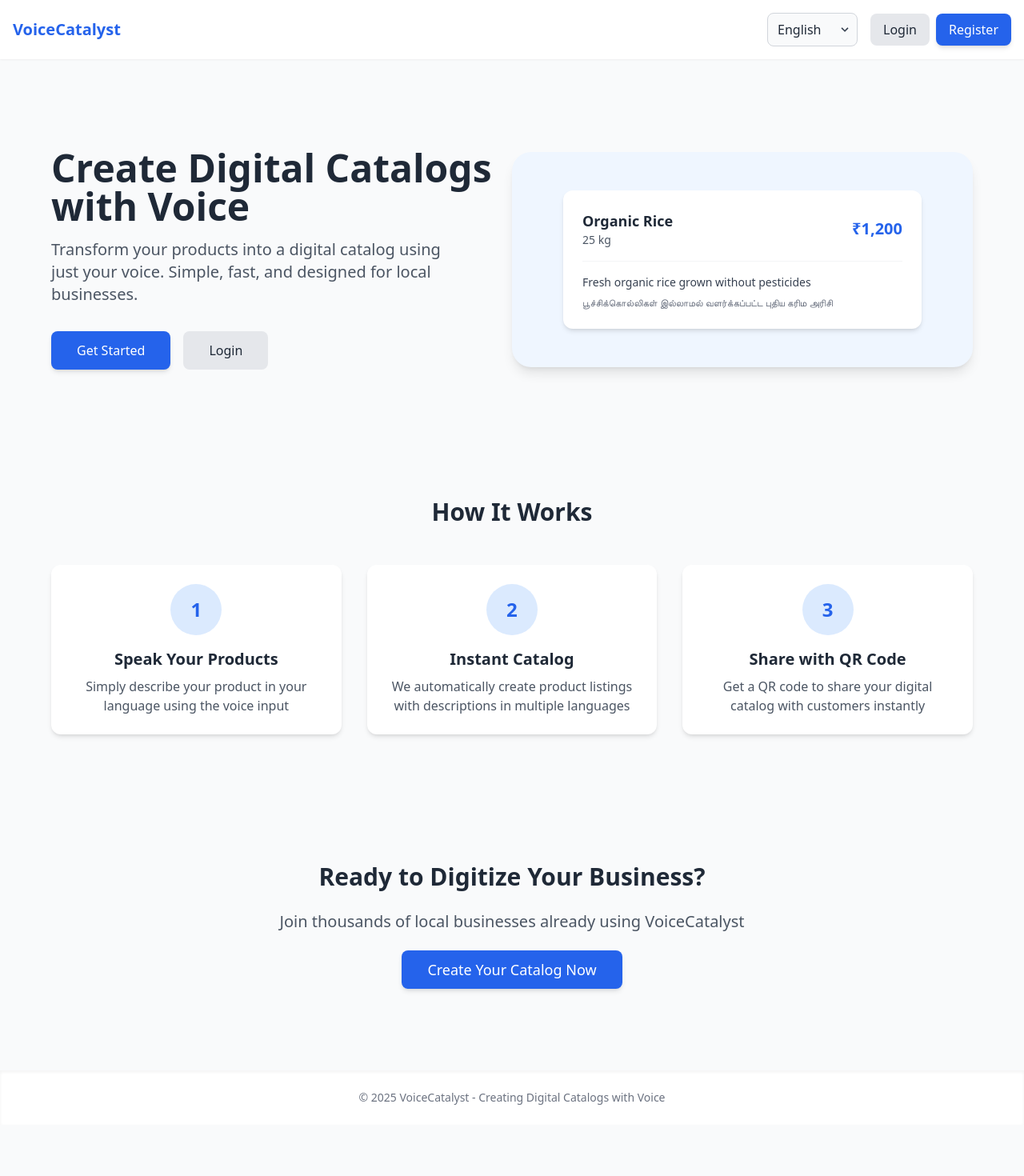
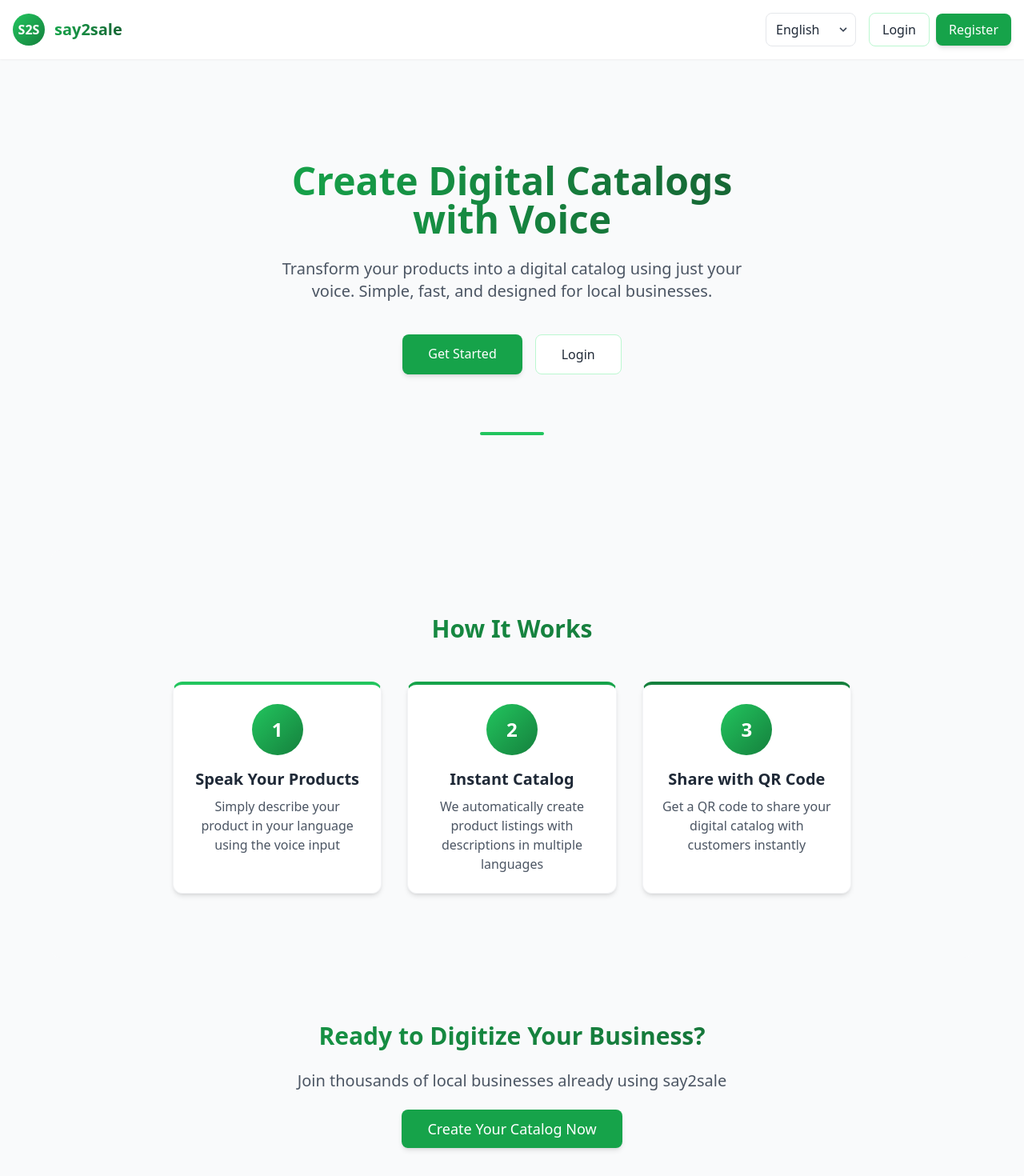
Before and after one commit to Magicalprince/HACKINFINITY-, a React (Create React App) app in the folder voice-catalyst/: page / in a window 1280 px wide. Shown: the top 1470 px of the page at 80% size. Before the commit the page ends 1406 px from the top, so only its background shows below. Built offline with nearby package versions, Linux system fonts and the light colour scheme.

Commit message:
commit 2
full interface but theme updation needed

```diff
--- a/voice-catalyst/public/index.html
+++ b/voice-catalyst/public/index.html
@@ -4,10 +4,10 @@
     <meta charset="utf-8" />
     <link rel="icon" href="%PUBLIC_URL%/favicon.ico" />
     <meta name="viewport" content="width=device-width, initial-scale=1" />
-    <meta name="theme-color" content="#000000" />
+    <meta name="theme-color" content="#10B981" />
     <meta
       name="description"
-      content="Web site created using create-react-app"
+      content="say2sale - Create Digital Catalogs with Voice"
     />
     <link rel="apple-touch-icon" href="%PUBLIC_URL%/logo192.png" />
     <!--
@@ -24,7 +24,8 @@
       work correctly both with client-side routing and a non-root public URL.
       Learn how to configure a non-root public URL by running `npm run build`.
     -->
-    <title>React App</title>
+    <title>say2sale - Create Digital Catalogs with Voice</title>
+    <link href="https://fonts.googleapis.com/css2?family=Inter:wght@400;500;600;700&display=swap" rel="stylesheet">
   </head>
   <body>
     <noscript>You need to enable JavaScript to run this app.</noscript>
--- a/voice-catalyst/src/components/Header.tsx
+++ b/voice-catalyst/src/components/Header.tsx
@@ -19,14 +19,17 @@ const Header: React.FC<HeaderProps> = ({
     <header className="bg-white shadow-sm py-4">
       <div className="container mx-auto px-4 flex items-center justify-between">
         <Link to="/" className="flex items-center">
-          <span className="text-blue-600 font-bold text-xl">VoiceCatalyst</span>
+          <div className="w-10 h-10 rounded-full gradient-bg flex items-center justify-center text-white font-bold mr-3">
+            S2S
+          </div>
+          <span className="text-gradient font-bold text-xl">say2sale</span>
         </Link>
 
         <div className="flex items-center space-x-4">
           {/* Language Selector */}
           <div className="relative">
             <select
-              className="appearance-none bg-gray-50 border border-gray-300 rounded-lg py-2 px-3 pr-8 focus:outline-none focus:ring-2 focus:ring-blue-500"
+              className="appearance-none bg-white border border-gray-200 rounded-lg py-2 px-3 pr-8 focus:outline-none focus:ring-2 focus:ring-green-500"
               value={currentLanguage}
               onChange={(e) => onLanguageChange(e.target.value)}
             >
--- a/voice-catalyst/src/components/Layout.tsx
+++ b/voice-catalyst/src/components/Layout.tsx
@@ -33,8 +33,16 @@ const Layout: React.FC<LayoutProps> = ({
       </main>
 
       <footer className="bg-white shadow-inner py-6">
-        <div className="container mx-auto px-4 text-center text-gray-500 text-sm">
-          &copy; {new Date().getFullYear()} VoiceCatalyst - Creating Digital Catalogs with Voice
+        <div className="container mx-auto px-4 text-center">
+          <div className="flex justify-center items-center mb-4">
+            <div className="w-8 h-8 rounded-full gradient-bg flex items-center justify-center text-white font-bold text-xs mr-2">
+              S2S
+            </div>
+            <span className="text-gradient font-bold text-lg">say2sale</span>
+          </div>
+          <p className="text-gray-500 text-sm">
+            &copy; {new Date().getFullYear()} say2sale - Creating Digital Catalogs with Voice
+          </p>
         </div>
       </footer>
     </div>
--- a/voice-catalyst/src/components/ProductCard.tsx
+++ b/voice-catalyst/src/components/ProductCard.tsx
@@ -20,7 +20,7 @@ const ProductCard: React.FC<ProductCardProps> = ({
         <h3 className="text-xl font-semibold text-gray-800">{product.name}</h3>
         <div className="flex justify-between items-center mt-2">
           <span className="text-gray-600">{product.quantity}</span>
-          <span className="font-bold text-lg text-blue-600">₹{product.price.toLocaleString()}</span>
+          <span className="font-bold text-lg text-green-600">₹{product.price.toLocaleString()}</span>
         </div>
       </div>
 
@@ -37,7 +37,7 @@ const ProductCard: React.FC<ProductCardProps> = ({
         <div className="mt-4 pt-4 border-t border-gray-200 flex justify-end space-x-2">
           <button
             onClick={() => onEdit && onEdit(product)}
-            className="px-3 py-1 bg-blue-100 text-blue-700 rounded hover:bg-blue-200 transition-colors"
+            className="px-3 py-1 gradient-bg text-white rounded hover:opacity-90 transition-opacity"
           >
             Edit
           </button>
--- a/voice-catalyst/src/index.css
+++ b/voice-catalyst/src/index.css
@@ -13,18 +13,26 @@
     @apply px-4 py-2 rounded-lg font-medium transition-all duration-200;
   }
   .btn-primary {
-    @apply bg-blue-600 hover:bg-blue-700 text-white shadow-md hover:shadow-lg;
+    @apply bg-green-600 hover:bg-green-700 text-white shadow-md hover:shadow-lg;
   }
   .btn-secondary {
-    @apply bg-gray-200 hover:bg-gray-300 text-gray-800;
+    @apply bg-white border border-green-200 hover:bg-green-50 text-gray-800 hover:text-green-700;
   }
   .card {
-    @apply bg-white rounded-xl shadow-md p-6;
+    @apply bg-white rounded-xl shadow-md p-6 border border-gray-100 hover:border-green-100 transition-all;
   }
   .form-input {
-    @apply w-full px-3 py-2 border border-gray-300 rounded-lg focus:outline-none focus:ring-2 focus:ring-blue-500 focus:border-transparent;
+    @apply w-full px-3 py-2 border border-gray-300 rounded-lg focus:outline-none focus:ring-2 focus:ring-green-500 focus:border-transparent;
   }
   .form-label {
     @apply block text-sm font-medium text-gray-700 mb-1;
   }
+
+  .gradient-bg {
+    @apply bg-gradient-to-br from-green-500 to-green-700;
+  }
+
+  .text-gradient {
+    @apply bg-clip-text text-transparent bg-gradient-to-r from-green-600 to-green-800;
+  }
 }
--- a/voice-catalyst/src/pages/LandingPage.tsx
+++ b/voice-catalyst/src/pages/LandingPage.tsx
@@ -7,16 +7,16 @@ const LandingPage: React.FC = () => {
     <Layout>
       <div className="max-w-6xl mx-auto">
         {/* Hero Section */}
-        <div className="flex flex-col md:flex-row items-center justify-between py-12 md:py-20">
-          <div className="w-full md:w-1/2 mb-10 md:mb-0">
-            <h1 className="text-4xl md:text-5xl font-bold text-gray-800 mb-4">
+        <div className="flex flex-col items-center justify-center py-16 md:py-24 text-center">
+          <div className="w-full max-w-xl mb-8">
+            <h1 className="text-4xl md:text-5xl font-bold mb-6 text-gradient">
               Create Digital Catalogs with Voice
             </h1>
-            <p className="text-xl text-gray-600 mb-8 max-w-lg">
+            <p className="text-xl text-gray-600 mb-10">
               Transform your products into a digital catalog using just your voice.
               Simple, fast, and designed for local businesses.
             </p>
-            <div className="flex space-x-4">
+            <div className="flex flex-col md:flex-row space-y-4 md:space-y-0 md:space-x-4 justify-center">
               <Link
                 to="/register"
                 className="btn btn-primary text-center px-8 py-3"
@@ -32,36 +32,19 @@ const LandingPage: React.FC = () => {
             </div>
           </div>
 
-          <div className="w-full md:w-1/2">
-            <div className="relative">
-              {/* This would be an image in production */}
-              <div className="bg-blue-50 rounded-3xl p-8 md:p-12 shadow-lg flex items-center justify-center">
-                <div className="w-full max-w-md p-6 bg-white rounded-xl shadow-md">
-                  <div className="flex justify-between items-center mb-4">
-                    <div>
-                      <h3 className="font-bold text-lg text-gray-800">Organic Rice</h3>
-                      <p className="text-gray-600 text-sm">25 kg</p>
-                    </div>
-                    <p className="font-bold text-xl text-blue-600">₹1,200</p>
-                  </div>
-                  <div className="border-t border-gray-100 pt-4">
-                    <p className="text-gray-700 text-sm mb-2">Fresh organic rice grown without pesticides</p>
-                    <p className="text-gray-500 text-xs">பூச்சிக்கொல்லிகள் இல்லாமல் வளர்க்கப்பட்ட புதிய கரிம அரிசி</p>
-                  </div>
-                </div>
-              </div>
-            </div>
+          <div className="w-full max-w-md mt-10">
+            <div className="h-1 w-20 bg-green-500 mx-auto mb-12 rounded-full"></div>
           </div>
         </div>
 
         {/* Features */}
-        <div className="py-12 md:py-20">
-          <h2 className="text-3xl font-bold text-center mb-12 text-gray-800">How It Works</h2>
+        <div className="py-12 md:py-20 bg-gray-50 rounded-xl">
+          <h2 className="text-3xl font-bold text-center mb-12 text-gradient">How It Works</h2>
 
-          <div className="grid grid-cols-1 md:grid-cols-3 gap-8">
-            <div className="card text-center">
+          <div className="grid grid-cols-1 md:grid-cols-3 gap-8 max-w-4xl mx-auto px-6">
+            <div className="card text-center border-t-4 border-t-green-500">
               <div className="mb-4 flex justify-center">
-                <div className="w-16 h-16 bg-blue-100 rounded-full flex items-center justify-center text-blue-600 text-2xl font-bold">
+                <div className="w-16 h-16 gradient-bg rounded-full flex items-center justify-center text-white text-2xl font-bold">
                   1
                 </div>
               </div>
@@ -69,9 +52,9 @@ const LandingPage: React.FC = () => {
               <p className="text-gray-600">Simply describe your product in your language using the voice input</p>
             </div>
 
-            <div className="card text-center">
+            <div className="card text-center border-t-4 border-t-green-600">
               <div className="mb-4 flex justify-center">
-                <div className="w-16 h-16 bg-blue-100 rounded-full flex items-center justify-center text-blue-600 text-2xl font-bold">
+                <div className="w-16 h-16 gradient-bg rounded-full flex items-center justify-center text-white text-2xl font-bold">
                   2
                 </div>
               </div>
@@ -79,9 +62,9 @@ const LandingPage: React.FC = () => {
               <p className="text-gray-600">We automatically create product listings with descriptions in multiple languages</p>
             </div>
 
-            <div className="card text-center">
+            <div className="card text-center border-t-4 border-t-green-700">
               <div className="mb-4 flex justify-center">
-                <div className="w-16 h-16 bg-blue-100 rounded-full flex items-center justify-center text-blue-600 text-2xl font-bold">
+                <div className="w-16 h-16 gradient-bg rounded-full flex items-center justify-center text-white text-2xl font-bold">
                   3
                 </div>
               </div>
@@ -93,9 +76,9 @@ const LandingPage: React.FC = () => {
 
         {/* Call to Action */}
         <div className="py-12 md:py-20 text-center">
-          <h2 className="text-3xl font-bold mb-6 text-gray-800">Ready to Digitize Your Business?</h2>
+          <h2 className="text-3xl font-bold mb-6 text-gradient">Ready to Digitize Your Business?</h2>
           <p className="text-xl text-gray-600 mb-8 max-w-2xl mx-auto">
-            Join thousands of local businesses already using VoiceCatalyst
+            Join thousands of local businesses already using say2sale
           </p>
           <Link
             to="/register"
--- a/voice-catalyst/src/pages/LoginPage.tsx
+++ b/voice-catalyst/src/pages/LoginPage.tsx
@@ -49,7 +49,7 @@ const LoginPage: React.FC = () => {
   return (
     <Layout showLoginButton={false}>
       <div className="max-w-md mx-auto">
-        <h1 className="text-3xl font-bold text-center mb-6">Login to Your Account</h1>
+        <h1 className="text-3xl font-bold text-center mb-6 text-gradient">Login to Your Account</h1>
 
         <div className="card">
           {error && (
@@ -95,7 +95,7 @@ const LoginPage: React.FC = () => {
           <div className="mt-4 text-center">
             <p className="text-gray-600">
               Don't have an account?{' '}
-              <Link to="/register" className="text-blue-600 hover:underline">
+              <Link to="/register" className="text-green-600 hover:underline">
                 Register now
               </Link>
             </p>
@@ -108,7 +108,7 @@ const LoginPage: React.FC = () => {
             {DUMMY_USERS.map((user) => (
               <li key={user.id} className="mb-1">
                 <button
-                  className="text-blue-600 hover:underline"
+                  className="text-green-600 hover:underline"
                   onClick={() => {
                     setFormData({
                       mobileNumber: user.mobileNumber,
--- a/voice-catalyst/src/pages/RegisterPage.tsx
+++ b/voice-catalyst/src/pages/RegisterPage.tsx
@@ -64,7 +64,7 @@ const RegisterPage: React.FC = () => {
   return (
     <Layout showRegisterButton={false}>
       <div className="max-w-md mx-auto">
-        <h1 className="text-3xl font-bold text-center mb-6">Create Your Account</h1>
+        <h1 className="text-3xl font-bold text-center mb-6 text-gradient">Create Your Account</h1>
 
         <div className="card">
           <form onSubmit={handleSubmit}>
@@ -130,7 +130,7 @@ const RegisterPage: React.FC = () => {
           <div className="mt-4 text-center">
             <p className="text-gray-600">
               Already have an account?{' '}
-              <Link to="/login" className="text-blue-600 hover:underline">
+              <Link to="/login" className="text-green-600 hover:underline">
                 Log in
               </Link>
             </p>
```
Also changed, not shown: voice-catalyst/src/pages/CatalogPage.tsx (+6 -4 lines), voice-catalyst/src/pages/Dashboard.tsx (+5 -5 lines).
